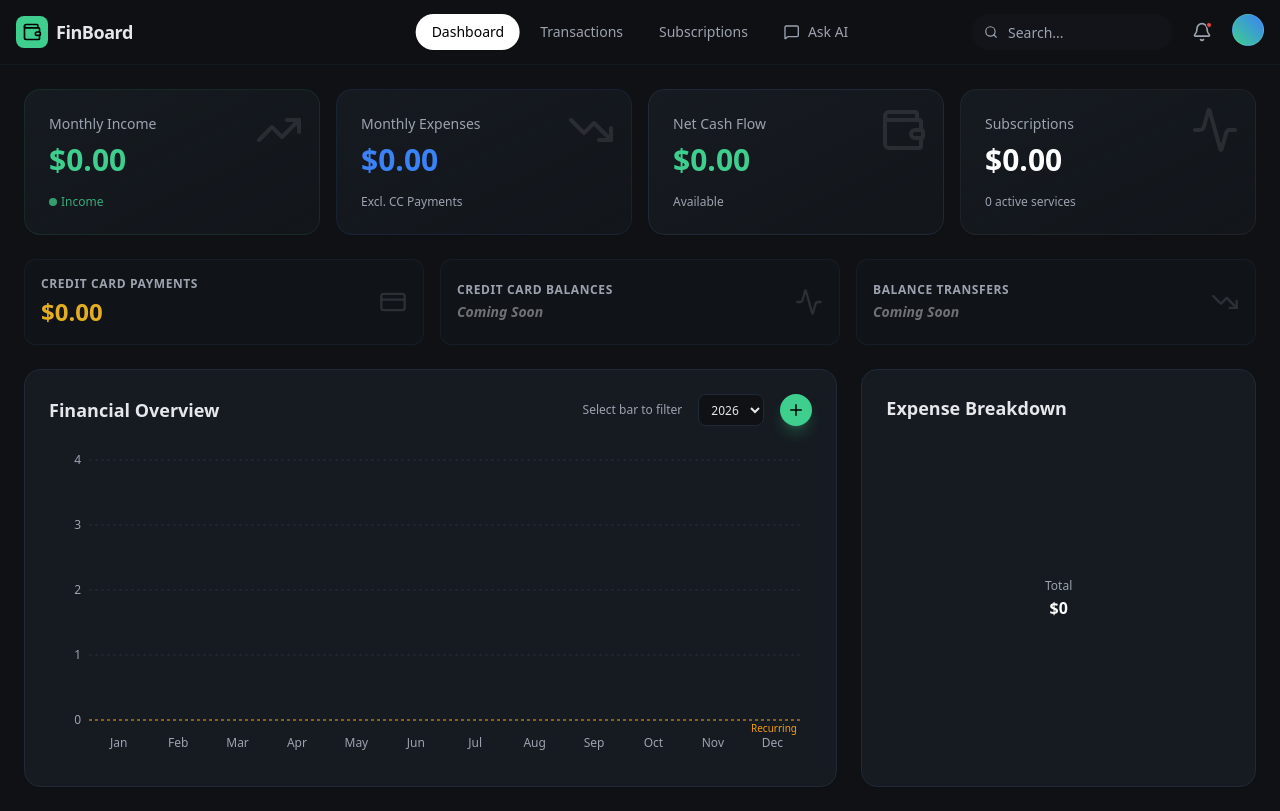
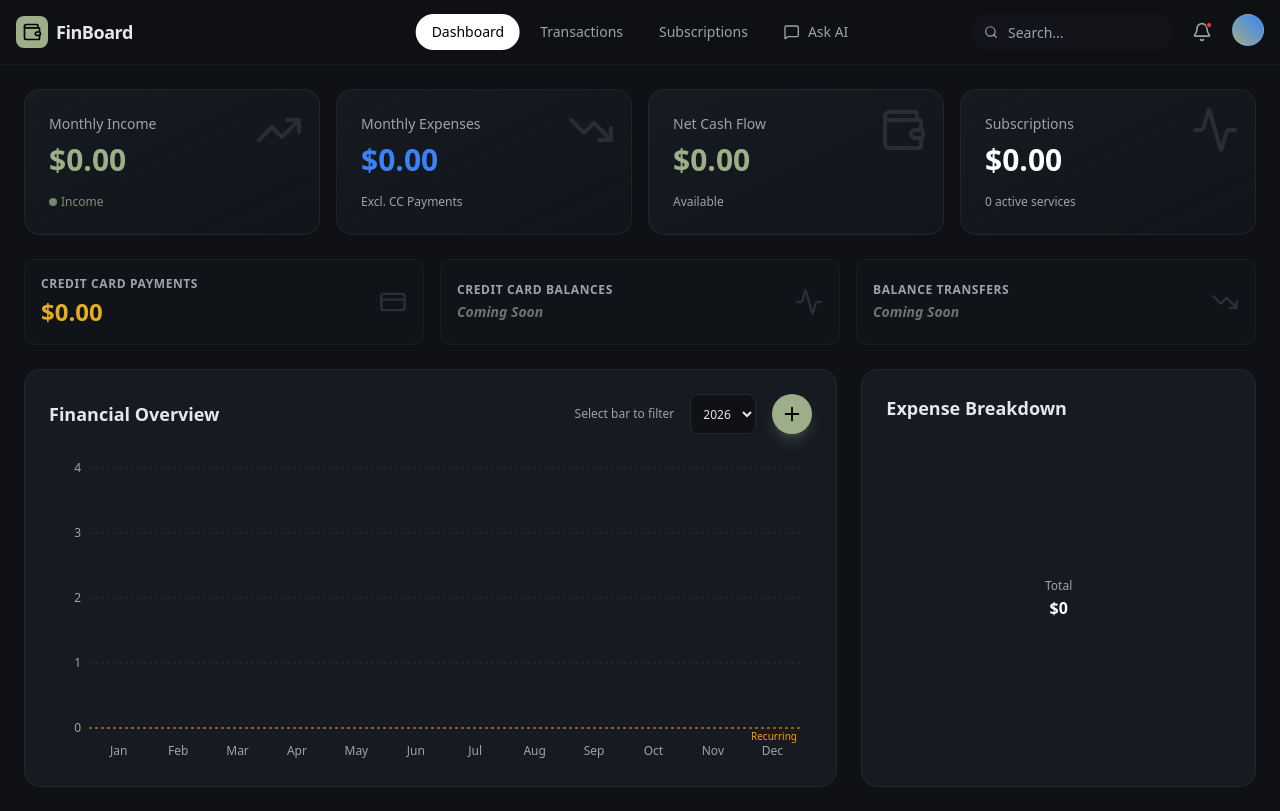
Before and after one commit to atnwl/finance-dashboard-gemini, a React (Vite) app: page / in a window 1280 px wide. Built offline with nearby package versions, Linux system fonts and the light colour scheme.

Commit message:
Apply Classic Sage theme and enlarge + buttons

```diff
--- a/src/App.jsx
+++ b/src/App.jsx
@@ -955,8 +955,8 @@ export default function App() {
               >
                 {[2023, 2024, 2025, 2026, 2027].map(y => <option key={y} value={y}>{y}</option>)}
               </select>
-              <Button onClick={() => setEditingItem(null) || setIsFormOpen(true)} className="w-8 h-8 !p-0 rounded-full flex items-center justify-center bg-primary text-black hover:scale-110 shadow-lg shadow-primary/25 ml-2">
-                <Plus size={18} />
+              <Button onClick={() => setEditingItem(null) || setIsFormOpen(true)} className="w-10 h-10 !p-0 rounded-full flex items-center justify-center bg-primary text-black hover:scale-110 shadow-lg shadow-primary/25 ml-2">
+                <Plus size={22} />
               </Button>
             </div>
           </div>
@@ -1479,9 +1479,9 @@ export default function App() {
           <MobileNavItem icon={CreditCard} label="Txns" active={activeTab === 'transactions'} onClick={() => setActiveTab('transactions')} />
           <button
             onClick={openAddModal}
-            className="w-12 h-12 bg-primary rounded-full flex items-center justify-center text-black shadow-lg shadow-primary/30 -translate-y-4 border-4 border-background"
+            className="w-14 h-14 bg-primary rounded-full flex items-center justify-center text-black shadow-lg shadow-primary/30 -translate-y-5 border-4 border-background hover:scale-110 transition-transform active:scale-95"
           >
-            <Plus size={24} />
+            <Plus size={28} />
           </button>
           <MobileNavItem icon={Activity} label="Subs" active={activeTab === 'subscriptions'} onClick={() => setActiveTab('subscriptions')} />
           <MobileNavItem icon={Bot} label="AI" active={isChatOpen} onClick={() => setIsChatOpen(!isChatOpen)} />
--- a/tailwind.config.js
+++ b/tailwind.config.js
@@ -11,7 +11,7 @@ export default {
         // Custom colors based on the "Paier" image
         background: '#0F1115',
         card: '#161B21',
-        primary: '#3ECF8E', // Supabase emerald green
+        primary: '#9CAF88', // Classic Sage green
         secondary: '#3B82F6', // Blue accent for some elements
         text: '#E5E7EB',
         muted: '#9CA3AF',
```
